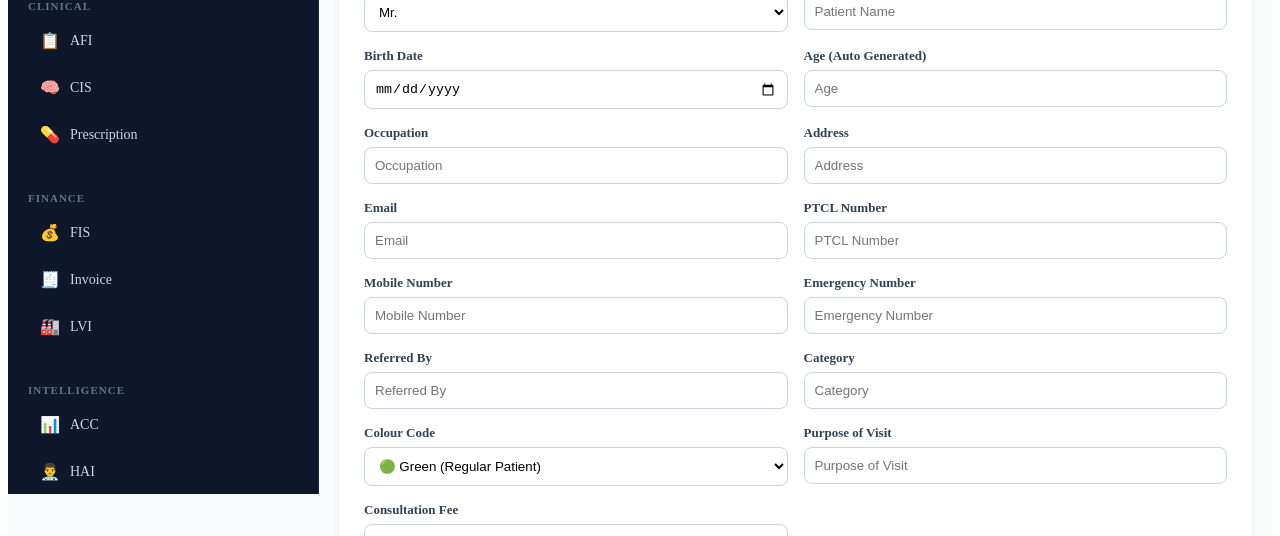
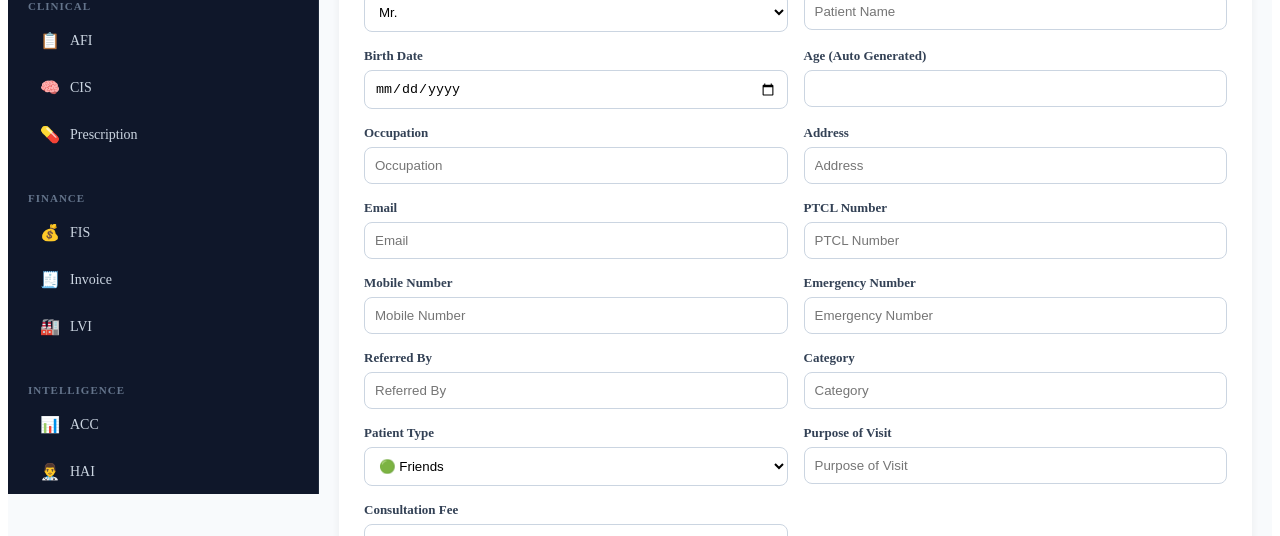
Before and after one commit to khabeerilham1-creator/clinic-client, a React (Create React App) app: page /patients in a window 1280 px wide. Shown: the part 354-890 px from the top of the page. Built offline with nearby package versions, Linux system fonts and the light colour scheme; no server answers; sample sign-in values are in the browser's storage.

Commit message:
Updated patient type categories and UI labels

```diff
--- a/src/pages/Patients.jsx
+++ b/src/pages/Patients.jsx
@@ -38,7 +38,7 @@ function Patients() {
 
     category: "",
 
-    colour_code: "green",
+    colour_code: "friends",
 
     purpose_of_visit: "",
 
@@ -203,7 +203,7 @@ function Patients() {
 
         category: "",
 
-        colour_code: "green",
+        colour_code: "friends",
 
         purpose_of_visit: "",
 
@@ -224,13 +224,7 @@ function Patients() {
         )
       );
 
-      console.log(err.response?.data);
-
-if (typeof err.response?.data?.detail === "string") {
-  alert(err.response.data.detail);
-} else {
       alert("Backend save error ❌");
-}
     }
   };
 
@@ -251,6 +245,42 @@ if (typeof err.response?.data?.detail === "string") {
 
       console.log("DELETE ERROR:", err.response?.data || err);
     }
+  };
+
+  // =========================
+  // GET COLOR
+  // =========================
+  const getPatientColor = (type) => {
+
+    if (type === "friends") return "#16a34a";
+
+    if (type === "relatives") return "#2563eb";
+
+    if (type === "neighbours") return "#ca8a04";
+
+    if (type === "non_affording") return "#ea580c";
+
+    if (type === "compassionate") return "#dc2626";
+
+    return "#16a34a";
+  };
+
+  // =========================
+  // GET LABEL
+  // =========================
+  const getPatientLabel = (type) => {
+
+    if (type === "friends") return "Friends";
+
+    if (type === "relatives") return "Relatives";
+
+    if (type === "neighbours") return "Neighbours";
+
+    if (type === "non_affording") return "Non Affording";
+
+    if (type === "compassionate") return "Compassionate";
+
+    return "General";
   };
 
   return (
@@ -282,7 +312,6 @@ if (typeof err.response?.data?.detail === "string") {
 
         <Grid>
 
-          {/* ENTRY DATE */}
           <div>
             <label style={label}>
               Entry Date
@@ -297,7 +326,6 @@ if (typeof err.response?.data?.detail === "string") {
             />
           </div>
 
-          {/* REG */}
           <div>
             <label style={label}>
               Registration Number
@@ -311,7 +339,6 @@ if (typeof err.response?.data?.detail === "string") {
             />
           </div>
 
-          {/* TITLE */}
           <div>
             <label style={label}>
               Title
@@ -330,7 +357,6 @@ if (typeof err.response?.data?.detail === "string") {
             </select>
           </div>
 
-          {/* NAME */}
           <div>
             <label style={label}>
               Patient Name
@@ -345,7 +371,6 @@ if (typeof err.response?.data?.detail === "string") {
             />
           </div>
 
-          {/* BIRTH DATE */}
           <div>
             <label style={label}>
               Birth Date
@@ -360,7 +385,6 @@ if (typeof err.response?.data?.detail === "string") {
             />
           </div>
 
-          {/* AGE */}
           <div>
             <label style={label}>
               Age (Auto Generated)
@@ -370,12 +394,10 @@ if (typeof err.response?.data?.detail === "string") {
               name="age"
               value={form.age}
               readOnly
-              placeholder="Age"
               style={input}
             />
           </div>
 
-          {/* OCCUPATION */}
           <div>
             <label style={label}>
               Occupation
@@ -390,7 +412,6 @@ if (typeof err.response?.data?.detail === "string") {
             />
           </div>
 
-          {/* ADDRESS */}
           <div>
             <label style={label}>
               Address
@@ -405,7 +426,6 @@ if (typeof err.response?.data?.detail === "string") {
             />
           </div>
 
-          {/* EMAIL */}
           <div>
             <label style={label}>
               Email
@@ -420,7 +440,6 @@ if (typeof err.response?.data?.detail === "string") {
             />
           </div>
 
-          {/* PTCL */}
           <div>
             <label style={label}>
               PTCL Number
@@ -435,7 +454,6 @@ if (typeof err.response?.data?.detail === "string") {
             />
           </div>
 
-          {/* MOBILE */}
           <div>
             <label style={label}>
               Mobile Number
@@ -450,7 +468,6 @@ if (typeof err.response?.data?.detail === "string") {
             />
           </div>
 
-          {/* EMERGENCY */}
           <div>
             <label style={label}>
               Emergency Number
@@ -465,7 +482,6 @@ if (typeof err.response?.data?.detail === "string") {
             />
           </div>
 
-          {/* REFERRED */}
           <div>
             <label style={label}>
               Referred By
@@ -480,7 +496,6 @@ if (typeof err.response?.data?.detail === "string") {
             />
           </div>
 
-          {/* CATEGORY */}
           <div>
             <label style={label}>
               Category
@@ -495,10 +510,10 @@ if (typeof err.response?.data?.detail === "string") {
             />
           </div>
 
-          {/* COLOUR CODE */}
+          {/* PATIENT TYPE */}
           <div>
             <label style={label}>
-              Colour Code
+              Patient Type
             </label>
 
             <select
@@ -507,25 +522,30 @@ if (typeof err.response?.data?.detail === "string") {
               onChange={handleChange}
               style={input}
             >
-              <option value="green">
-                🟢 Green (Regular Patient)
+
+              <option value="friends">
+                🟢 Friends
               </option>
 
-              <option value="yellow">
-                🟡 Yellow (Observation Required)
+              <option value="relatives">
+                🔵 Relatives
               </option>
 
-              <option value="orange">
-                🟠 Orange (Priority Case)
+              <option value="neighbours">
+                🟡 Neighbours
               </option>
 
-              <option value="red">
-                🔴 Red (Critical / Emergency)
+              <option value="non_affording">
+                🟠 Non Affording
               </option>
+
+              <option value="compassionate">
+                🔴 Compassionate
+              </option>
+
             </select>
           </div>
 
-          {/* PURPOSE */}
           <div>
             <label style={label}>
               Purpose of Visit
@@ -540,7 +560,6 @@ if (typeof err.response?.data?.detail === "string") {
             />
           </div>
 
-          {/* FEE */}
           <div>
             <label style={label}>
               Consultation Fee
@@ -564,7 +583,6 @@ if (typeof err.response?.data?.detail === "string") {
 
         </Grid>
 
-        {/* CONDITIONS */}
         <h3 style={{
           marginTop: 25,
           marginBottom: 10
@@ -580,7 +598,6 @@ if (typeof err.response?.data?.detail === "string") {
           placeholder="Conditions"
         />
 
-        {/* DENTAL */}
         <h3 style={{
           marginTop: 25,
           marginBottom: 10
@@ -603,7 +620,6 @@ if (typeof err.response?.data?.detail === "string") {
           </option>
         </select>
 
-        {/* SAVE */}
         <button
           onClick={savePatient}
           style={{
@@ -643,7 +659,7 @@ if (typeof err.response?.data?.detail === "string") {
               <th align="left">Reg No</th>
               <th align="left">Name</th>
               <th align="left">Mobile</th>
-              <th align="left">Category</th>
+              <th align="left">Patient Type</th>
               <th align="right">Actions</th>
             </tr>
 
@@ -670,13 +686,13 @@ if (typeof err.response?.data?.detail === "string") {
 
                 <td>
                   <span style={{
-                    background: p.colour_code || "green",
+                    background: getPatientColor(p.colour_code),
                     color: "white",
                     padding: "4px 10px",
                     borderRadius: 20,
                     fontSize: 12
                   }}>
-                    {p.category || "General"}
+                    {getPatientLabel(p.colour_code)}
                   </span>
                 </td>
 
```
Lines whose indentation alone changed are shown as unchanged.
